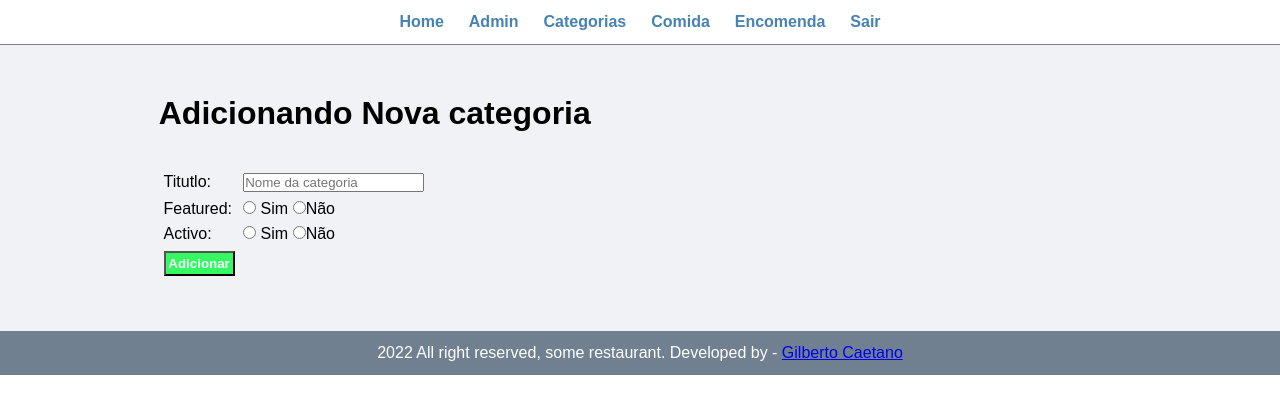
After one commit to GilbertoCaetanooficiall/Restaruante, a PHP site: page /Restaruante/admin/add-category.php in a window 1280 px wide. The commit adds this page. Shown: the top 414 px of the page. Run offline with PHP 8.4, Linux system fonts and the light colour scheme; the visitor is signed in with stand-in values (Sample User, id 1).

Commit message:
alterando alguns nomes

```diff
--- /dev/null
+++ b/Admin/add-category.php
@@ -0,0 +1,53 @@
+<?php include('partials/menu.php');?>
+
+<div class="main-content">
+    <div class="wrapper">
+        <h1> Adicionando Nova categoria</h1>
+
+        <br><br>
+
+        <!-- add category from starts-->
+        <form action="" method="post">
+            <table class="tbl-30">
+                <tr>
+                    <td>Titutlo:</td>
+                    <td>
+                        <input type="text" name="title" placeholder="Nome da categoria">
+                    </td>
+                </tr>
+                <tr>
+                    <td>Featured:</td>
+                    <td>
+                        <input type="radio" name="featured" value="sim"> Sim
+                        <input type="radio" name="featured" value="nao">Não
+                    </td>
+                </tr>
+                <tr>
+                    <td>Activo:</td>
+                    <td>
+                        <input type="radio" name="active" value="sim"> Sim
+                        <input type="radio" name="active" value="nao">Não
+                    </td>
+
+                    <tr>
+                        <td colspan ="2">
+                            <input type="submit" name ="submit" value="Adicionar" class="btn-secondary">
+                        </td>
+                    </tr>
+                </tr>
+
+            </table>
+        </form>
+        <!--add category form ends -->
+
+        <?php
+        //Check whether the submit button is clicked or not
+
+        if (isset($_POST['submit'])) {
+            echo "Acontece o evento familia";
+        }
+        ?>
+    </div>
+</div>
+
+<?php include('partials/footer.php');?>
--- a/Admin/manage-category.php
+++ b/Admin/manage-category.php
@@ -1,10 +1,10 @@
 <?php include('partials/menu.php')?>
 <div class="main-content">
 <div class="wapper">
-    <h1>Manage category</h1>
+    <h1>Gerenciando categorias</h1>
     <br /> <br />  <br />
     <!-- criando botão para adicionar administrador-->
-    <a href="#" class="btn-primary">Nova categoria</a>
+    <a href="<?php echo SITEURL;  ?>admin/add-category.php" class="btn-primary">Nova categoria</a>
     <br /> <br />  <br />
     <table class="tbl-full">
         <tr>
--- a/Admin/manage-food.php
+++ b/Admin/manage-food.php
@@ -1,7 +1,7 @@
 <?php include('partials/menu.php')?>
 <div class="main-content">
 <div class="wapper">
-    <h1>Manage food</h1>
+    <h1>Gerenciar comida</h1>
     <br /> <br />  <br />
     <!-- criando botão para adicionar administrador-->
     <a href="#" class="btn-primary">Adicionar comida</a>
--- a/Admin/manage-order.php
+++ b/Admin/manage-order.php
@@ -1,7 +1,7 @@
 <?php include('partials/menu.php')?>
 <div class="main-content">
 <div class="wapper">
-    <h1>Manage order</h1>
+    <h1>Gerenciar encomendas</h1>
 
     <table class="tbl-full">
         <tr>
--- a/Admin/partials/menu.php
+++ b/Admin/partials/menu.php
@@ -20,9 +20,9 @@ include('login-check.php');
       <ul>
         <li><a href="index.php">Home</a></li>
         <li><a href="manage-admin.php">Admin</a></li>
-        <li><a href="manage-category.php">Category</a></li>
-        <li><a href="manage-food.php">Food</a></li>
-        <li><a href="manage-order.php">Order</a></li>
+        <li><a href="manage-category.php">Categorias</a></li>
+        <li><a href="manage-food.php">Comida</a></li>
+        <li><a href="manage-order.php">Encomenda</a></li>
         <li><a href="logout.php">Sair</a></li>
     </ul>
       </div>
```
